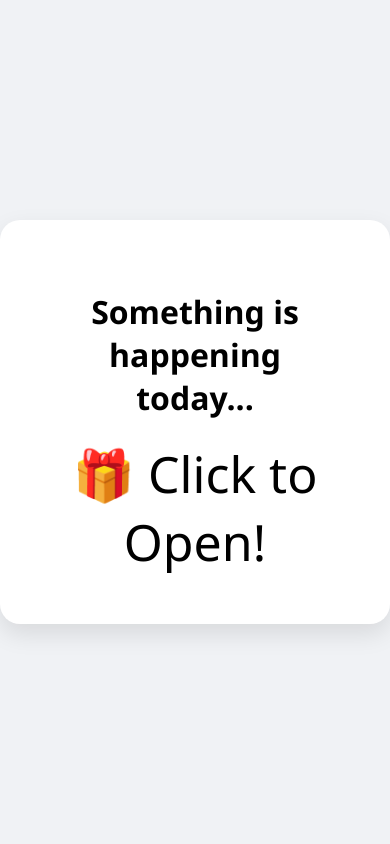
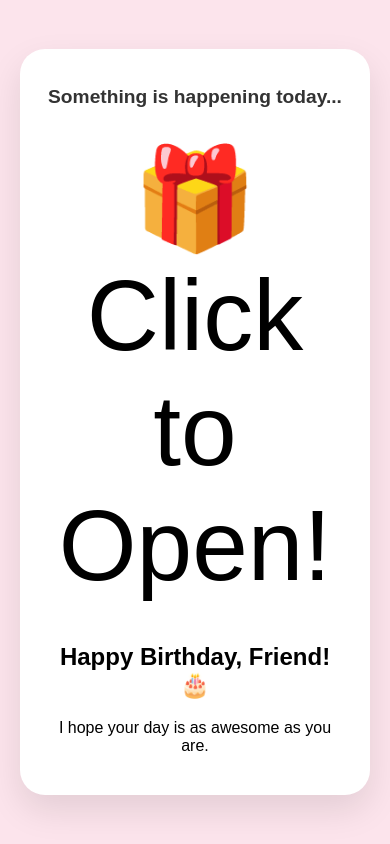
Before and after one commit to Georges-Nicolas/happy-birthday, a plain HTML site: page index.html in a window 390 px wide. Drawn offline with Linux system fonts and the light colour scheme.

Commit message:
Add files via upload

```diff
--- a/script.js
+++ b/script.js
@@ -1,8 +1,17 @@
 function revealSurprise() {
-    document.getElementById('header').innerText = "SURPRISE!";
-    document.getElementById('gift-box').classList.add('hidden');
-    document.getElementById('surprise').classList.remove('hidden');
+    const gift = document.getElementById('gift-box');
 
-    // Simple console log for testing
-    console.log("Birthday surprise triggered!");
+    // Add a quick "pop" animation effect
+    gift.style.transform = "scale(0.8)";
+
+    setTimeout(() => {
+        document.getElementById('header').innerText = "HAPPY BIRTHDAY!";
+        gift.classList.add('hidden');
+        document.getElementById('surprise').classList.remove('hidden');
+
+        // Optional: Trigger device vibration if supported
+        if (navigator.vibrate) {
+            navigator.vibrate(200);
+        }
+    }, 150);
 }
--- a/style.css
+++ b/style.css
@@ -1,41 +1,47 @@
 body {
-    background-color: #f0f2f5;
-    font-family: 'Segoe UI', Tahoma, Geneva, Verdana, sans-serif;
+    background-color: #fce4ec; /* Light pink/festive background */
+    font-family: 'Arial', sans-serif;
     display: flex;
     justify-content: center;
     align-items: center;
-    height: 100vh;
+    min-height: 100vh;
     margin: 0;
-    text-align: center;
+    padding: 20px; /* Prevents content from touching screen edges */
+    box-sizing: border-box;
 }
 
 .container {
     background: white;
-    padding: 3rem;
-    border-radius: 20px;
-    box-shadow: 0 10px 25px rgba(0,0,0,0.1);
+    width: 100%;
+    max-width: 400px; /* Limits width on desktop, full width on mobile */
+    padding: 2rem;
+    border-radius: 25px;
+    box-shadow: 0 15px 35px rgba(0,0,0,0.1);
+    text-align: center;
+}
+
+h1 {
+    font-size: 1.5rem;
+    color: #333;
 }
 
 #gift-box {
-    font-size: 50px;
+    font-size: 80px; /* Big enough to tap easily on a screen */
+    margin: 20px 0;
     cursor: pointer;
-    transition: transform 0.3s;
+    display: inline-block;
+    transition: transform 0.2s ease-in-out;
 }
 
-#gift-box:hover {
-    transform: scale(1.2) rotate(5deg);
+/* Specific mobile adjustment */
+@media (max-width: 480px) {
+    .container {
+        padding: 1.5rem;
+    }
+    h1 {
+        font-size: 1.2rem;
+    }
+    #gift-box {
+        font-size: 100px; /* Makes it the main focus for thumbs */
+    }
 }
-
-.hidden {
-    display: none;
-}
-
-.wish {
-    color: #e91e63;
-    animation: bounce 1s infinite;
-}
-
-@keyframes bounce {
-    0%, 100% { transform: translateY(0); }
-    50% { transform: translateY(-10px); }
-}
```
Also changed, not shown: index.html (line endings or trailing spaces).
